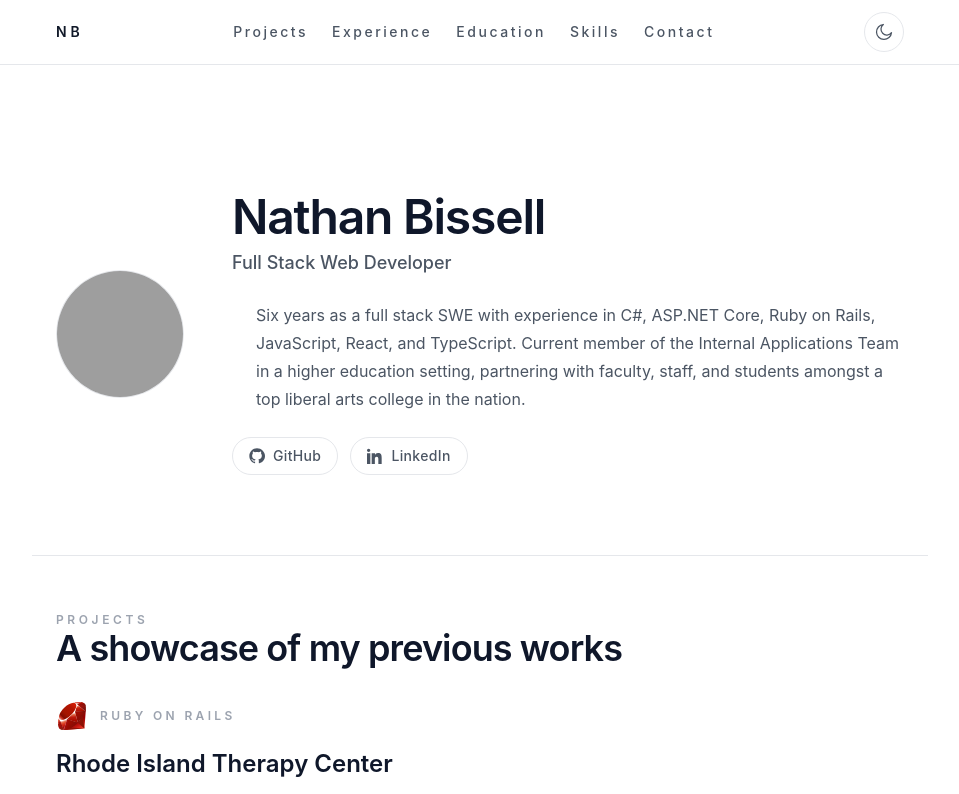
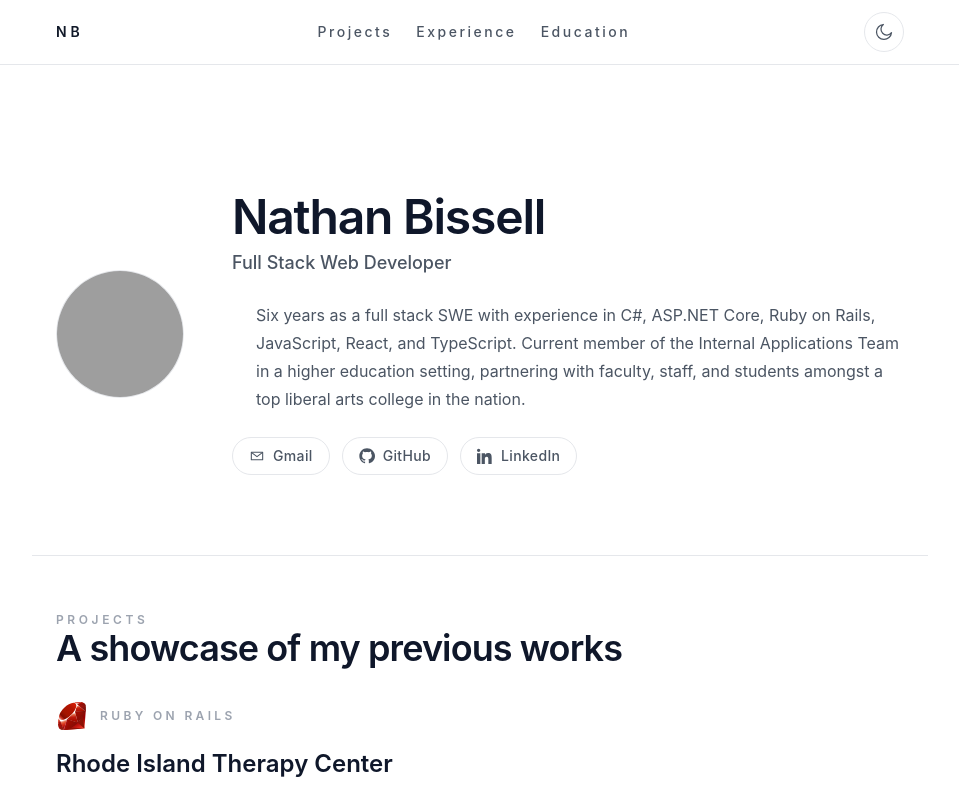
Before and after one commit to nathantbissell/senior, a Next.js app: page / in a window 1280 px wide. Shown: the top 794 px of the page, without its empty margins (160-1119 px from the left). Built offline with nearby package versions, Linux system fonts and the light colour scheme; grey boxes are pictures that could not be loaded.

Commit message:
Refactor: remove Skills and Contact components; update Education and Experience sections

```diff
--- a/app/globals.css
+++ b/app/globals.css
@@ -37,20 +37,6 @@
   --page-accent: #93c5fd;
 }
 
-@media (prefers-color-scheme: dark) {
-  :root:not([data-theme]) {
-    --page-background: #0b1120;
-    --page-foreground: #f8fafc;
-    --page-heading: #e0e7ff;
-    --page-muted: #cbd5f5;
-    --page-meta: #94a3b8;
-    --page-border: rgba(148, 163, 184, 0.25);
-    --page-surface: #111828;
-    --page-subtle: rgba(148, 163, 184, 0.08);
-    --page-accent: #93c5fd;
-  }
-}
-
 body {
   background: var(--page-background);
   color: var(--page-foreground);
--- a/app/page.tsx
+++ b/app/page.tsx
@@ -2,9 +2,7 @@ import Navigation from "@/components/Navigation";
 import Hero from "@/components/Hero";
 import Projects from "@/components/Projects";
 import Experience from "@/components/Experience";
-import Skills from "@/components/Skills";
 import Education from "@/components/Education";
-import Contact from "@/components/Contact";
 
 export default function Home() {
   return (
@@ -15,8 +13,6 @@ export default function Home() {
         <Projects />
         <Experience />
         <Education />
-        <Skills />
-        <Contact />
       </main>
     </div>
   );
--- a/components/Contact.tsx
+++ /dev/null
@@ -1,66 +0,0 @@
-import { personalInfo } from "@/data/resume";
-
-export default function Contact() {
-  const contactItems = [
-    {
-      label: "Location",
-      value: personalInfo.location,
-    },
-    {
-      label: "Email",
-      value: personalInfo.email,
-      href: `mailto:${personalInfo.email}`,
-    },
-    {
-      label: "Phone",
-      value: personalInfo.phone,
-      href: `tel:${personalInfo.phone}`,
-    }
-  ].filter(Boolean) as { label: string; value: string; href?: string }[];
-
-  return (
-    <section
-      id="contact"
-      className="mx-auto max-w-4xl px-6 py-16 sm:py-20"
-    >
-      <header className="mb-10 space-y-3">
-        <p className="text-xs font-semibold uppercase tracking-[0.3em] text-[var(--page-meta)]">
-          Contact
-        </p>
-        <h2 className="text-3xl font-semibold tracking-tight text-[var(--page-heading)] sm:text-4xl">
-          Let&rsquo;s build something impactful together
-        </h2>
-        <p className="indented-paragraph text-sm leading-7 text-[var(--page-muted)]">
-          I&rsquo;m open to senior engineering roles, short-term consulting, and
-          collaboration on automation and AI initiatives. Reach out and we&rsquo;ll find a
-          time to connect.
-        </p>
-      </header>
-
-      <div className="space-y-6">
-        {contactItems.map((item) => (
-          <div
-            key={item.label}
-            className="flex flex-col gap-2 border-b border-[var(--page-border)] pb-6 last:border-none last:pb-0"
-          >
-            <span className="text-xs font-semibold uppercase tracking-[0.3em] text-[var(--page-meta)]">
-              {item.label}
-            </span>
-            {item.href ? (
-              <a
-                href={item.href}
-                className="text-lg font-medium text-[var(--page-muted)] transition-colors hover:text-[var(--page-heading)]"
-              >
-                {item.value}
-              </a>
-            ) : (
-              <span className="text-lg font-medium text-[var(--page-muted)]">
-                {item.value}
-              </span>
-            )}
-          </div>
-        ))}
-      </div>
-    </section>
-  );
-}
--- a/components/Education.tsx
+++ b/components/Education.tsx
@@ -7,15 +7,11 @@ export default function Education() {
       className="mx-auto max-w-4xl border-b border-[var(--page-border)] px-6 py-16 sm:py-20"
     >
       <header className="mb-10 space-y-3">
-        <p className="text-xs font-semibold uppercase tracking-[0.3em] text-[var(--page-meta)]">
+        <h2 className="text-3xl font-semibold tracking-tight text-[var(--page-heading)] sm:text-4xl">
           Education
-        </p>
-        <h2 className="text-3xl font-semibold tracking-tight text-[var(--page-heading)] sm:text-4xl">
-          Lifelong learning grounded in applied practice
         </h2>
         <p className="indented-paragraph text-sm leading-7 text-[var(--page-muted)]">
-          Formal computer science foundations complemented by immersive, hands-on
-          programs focused on modern web development.
+          Experience in both a formal computer science degree, and completion of a modern web development bootcamp.
         </p>
       </header>
 
--- a/components/Hero.tsx
+++ b/components/Hero.tsx
@@ -1,13 +1,10 @@
 import { personalInfo } from "@/data/resume";
 
-const initials = personalInfo.name
-  .split(" ")
-  .map((part) => part.charAt(0))
-  .join("")
-  .slice(0, 2)
-  .toUpperCase();
+export default function Hero() {
+  const gmailUrl = `https://mail.google.com/mail/?view=cm&fs=1&to=${encodeURIComponent(
+    personalInfo.email,
+  )}`;
 
-export default function Hero() {
   return (
     <section
       id="top"
@@ -39,6 +36,37 @@ export default function Hero() {
           </p>
 
           <div className="flex flex-wrap items-center gap-3 text-sm text-[var(--page-muted)]">
+            {personalInfo.email && (
+              <a
+                href={gmailUrl}
+                target="_blank"
+                rel="noopener noreferrer"
+                className="inline-flex items-center gap-2 rounded-full border border-[var(--page-border)] px-4 py-2 font-medium tracking-wide text-[var(--page-muted)] transition-colors hover:border-[var(--page-meta)] hover:text-[var(--page-heading)]"
+              >
+                <svg
+                  aria-hidden="true"
+                  viewBox="0 0 24 24"
+                  fill="none"
+                  className="h-4 w-4 flex-shrink-0"
+                >
+                  <path
+                    d="M3.5 6.5h17v11h-17z"
+                    stroke="currentColor"
+                    strokeWidth="1.6"
+                    strokeLinejoin="round"
+                  />
+                  <path
+                    d="m4 7 8 6 8-6"
+                    stroke="currentColor"
+                    strokeWidth="1.6"
+                    strokeLinecap="round"
+                    strokeLinejoin="round"
+                  />
+                </svg>
+                <span>Gmail</span>
+              </a>
+            )}
+
             {personalInfo.github && (
               <a
                 href={personalInfo.github}
--- a/components/Navigation.tsx
+++ b/components/Navigation.tsx
@@ -8,8 +8,6 @@ const navLinks = [
   { href: "#projects", label: "Projects" },
   { href: "#experience", label: "Experience" },
   { href: "#education", label: "Education" },
-  { href: "#skills", label: "Skills" },
-  { href: "#contact", label: "Contact" },
 ];
 
 export default function Navigation() {
@@ -31,9 +29,9 @@ export default function Navigation() {
   useEffect(() => {
     if (typeof window === "undefined") return;
 
-    const storedTheme = window.localStorage.getItem("theme") as Theme | null;
-    const prefersDark = window.matchMedia("(prefers-color-scheme: dark)").matches;
-    const nextTheme = storedTheme ?? (prefersDark ? "dark" : "light");
+    const storedTheme = window.localStorage.getItem("theme");
+    const nextTheme: Theme =
+      storedTheme === "dark" || storedTheme === "light" ? storedTheme : "light";
 
     applyTheme(nextTheme);
     setMounted(true);
--- a/components/Skills.tsx
+++ /dev/null
@@ -1,54 +0,0 @@
-import { skills } from "@/data/resume";
-
-const skillCategories = [
-  { title: "Languages", items: skills.languages },
-  { title: "Frontend", items: skills.frontend },
-  { title: "Backend", items: skills.backend },
-  { title: "Databases", items: skills.databases },
-  { title: "Cloud & DevOps", items: skills.cloud },
-  { title: "Tools & APIs", items: [...skills.tools, ...skills.apis] },
-];
-
-export default function Skills() {
-  return (
-    <section
-      id="skills"
-      className="mx-auto max-w-4xl border-b border-[var(--page-border)] px-6 py-16 sm:py-20"
-    >
-      <header className="mb-10 space-y-3">
-        <p className="text-xs font-semibold uppercase tracking-[0.3em] text-[var(--page-meta)]">
-          Skills
-        </p>
-        <h2 className="text-3xl font-semibold tracking-tight text-[var(--page-heading)] sm:text-4xl">
-          Experience with modern technologies
-        </h2>
-        <p className="indented-paragraph text-sm leading-7 text-[var(--page-muted)]">
-        Modern stack coverage from UI to infrastructure
-        </p>
-      </header>
-
-      <div className="grid grid-cols-1 gap-8 sm:grid-cols-2">
-        {skillCategories.map((category) => (
-          <article
-            key={category.title}
-            className="flex h-full flex-col gap-3 border-b border-[var(--page-border)] pb-6 last:border-none"
-          >
-            <h3 className="text-sm font-semibold uppercase tracking-[0.25em] text-[var(--page-meta)]">
-              {category.title}
-            </h3>
-            <div className="flex flex-wrap gap-2">
-              {category.items.map((skill) => (
-                <span
-                  key={`${category.title}-${skill}`}
-                  className="rounded-full border border-[var(--page-border)] px-3 py-1 text-xs font-medium tracking-wide text-[var(--page-muted)]"
-                >
-                  {skill}
-                </span>
-              ))}
-            </div>
-          </article>
-        ))}
-      </div>
-    </section>
-  );
-}
--- a/data/resume.ts
+++ b/data/resume.ts
@@ -8,16 +8,6 @@ export const personalInfo = {
     "Six years as a full stack SWE with experience in C#, ASP.NET Core, Ruby on Rails, JavaScript, React, and TypeScript. Current member of the Internal Applications Team in a higher education setting, partnering with faculty, staff, and students amongst a top liberal arts college in the nation.",
   linkedin: "https://www.linkedin.com/in/nathan-bissell/",
   github: "https://github.com/nathantbissell",
-};
-
-export const skills = {
-  languages: ["TypeScript", "JavaScript", "C#", "Ruby", "Python"],
-  frontend: ["ReactJs", "Next.js", "Tailwind CSS", "Mantine"],
-  backend: ["Node.js", "Ruby on Rails", "ASP.NET Core", "Entity Framework", "Express.js"],
-  databases: ["PostgreSQL", "DynamoDB", "Oracle", "MongoDB"],
-  cloud: ["AWS Lambda", "S3", "DynamoDB", "Elastic Container Service", "Azure DevOps"],
-  tools: ["Git", "Docker", "Postman"],
-  apis: ["OpenAI", "Zoom", "Shopify", "QuickBooks", "Stripe", "AudienceView", "Hubspot", "Salesforce", "SolarWinds", "Zoom Chat API"],
 };
 
 export const experience = [
@@ -53,8 +43,7 @@ export const experience = [
     location: "Worcester, MA",
     description:
       "Lead AI automations and data integration projects for Information Technology Services, delivering solutions that serve the broader campus community.",
-    achievements: [
-    ],
+    achievements: ["Designed and built several projects as lead developer (see Experience section).", "Worked directly with stakeholders to understand user issues, triage priorities and build basic MVP for user solutions."],
   },
   {
     company: "Connex eCommerce",
```
Also changed, not shown: components/Experience.tsx (+5 -6 lines).
